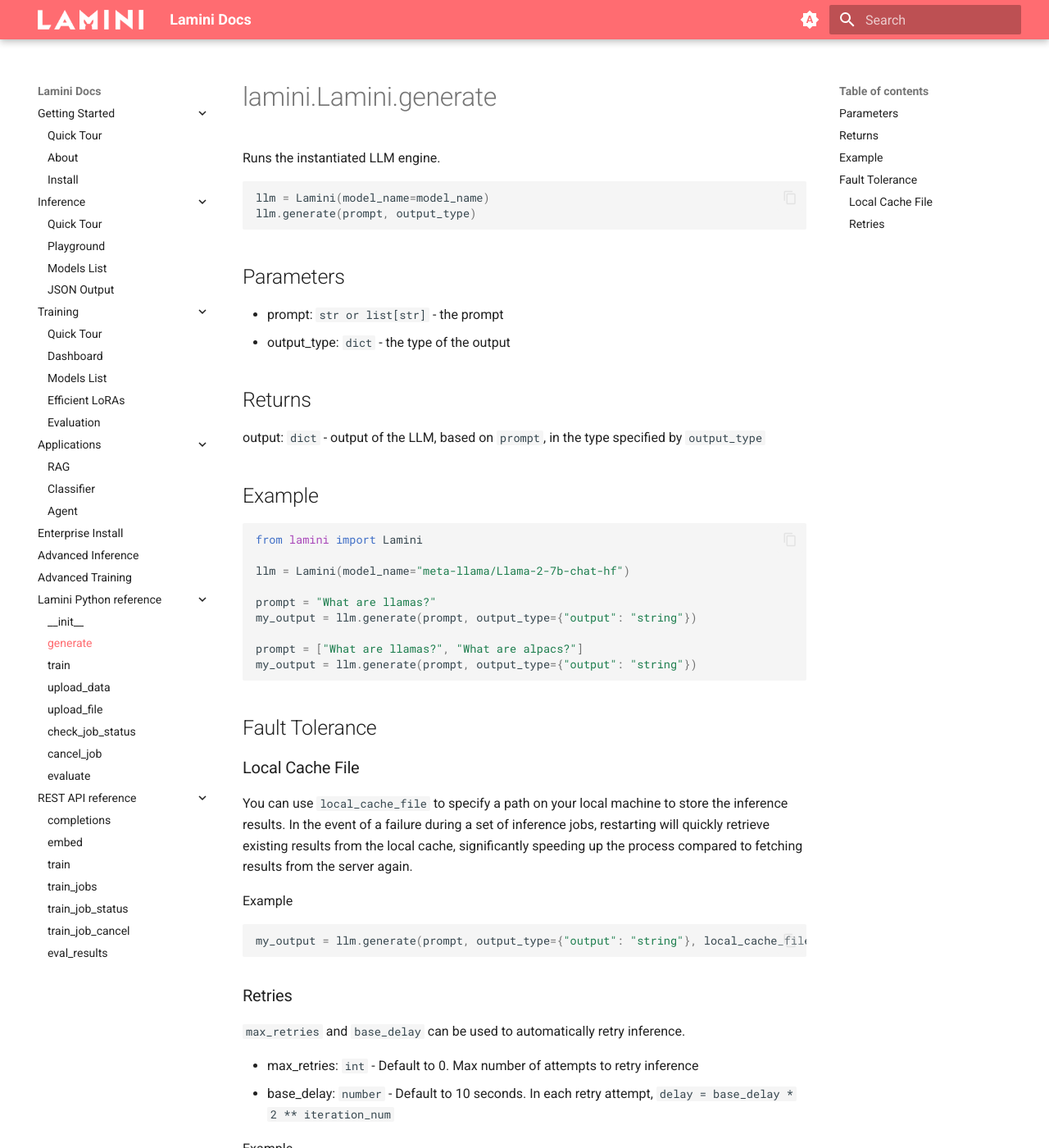
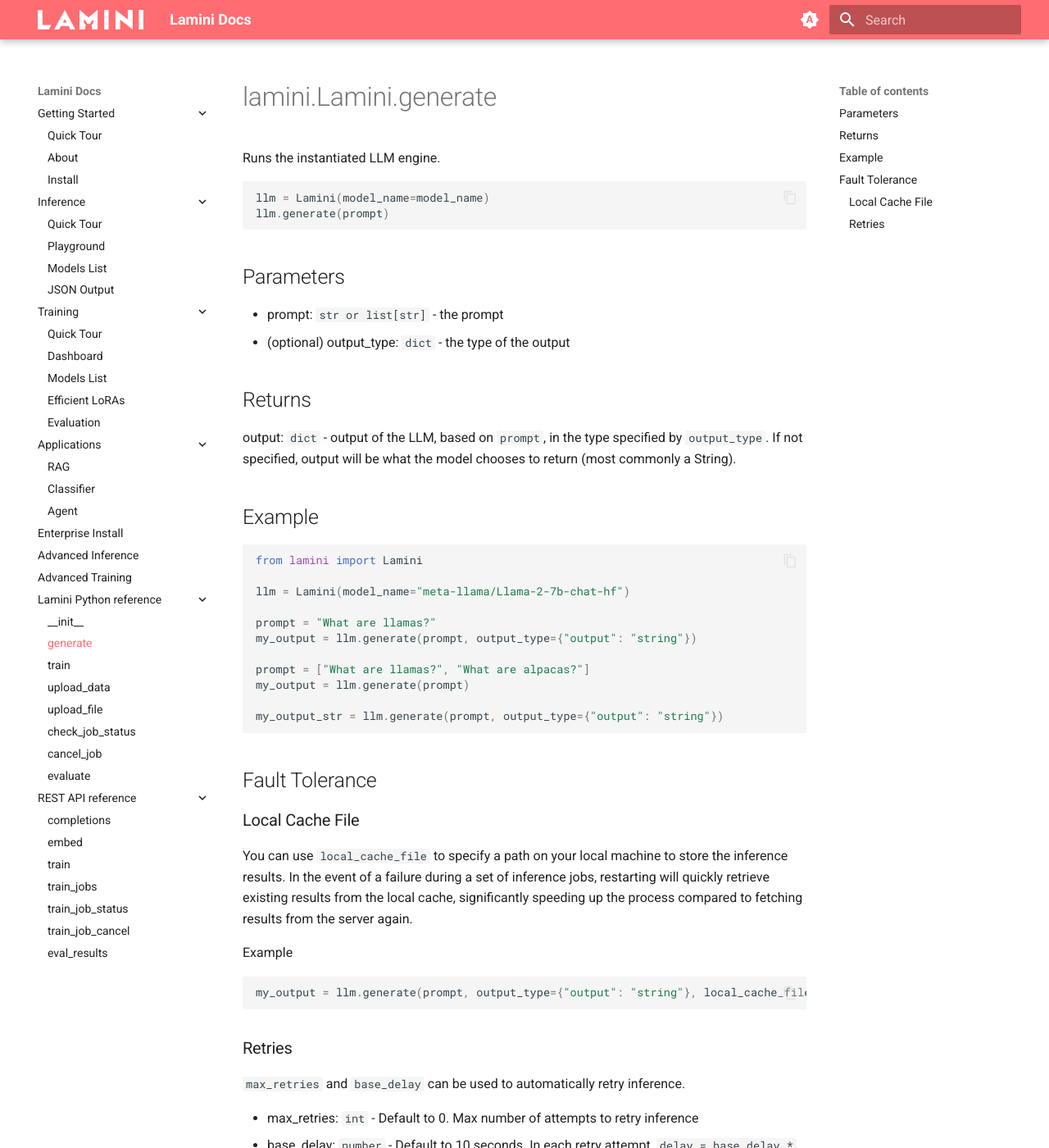
Before and after one commit to lamini-ai/lamini-ai.github.io, an MkDocs documentation site: the page built from docs/lamini_python_class/__call__.md, in a window 1280 px wide and 1400 px high. Shown: the whole window at 82% size. Built offline with MkDocs 1.6.1 and Material for MkDocs 9.7.7, drawn with Linux system fonts in a browser that asks for light colours.

Commit message:
Update __call__.md

````diff
--- a/docs/lamini_python_class/__call__.md
+++ b/docs/lamini_python_class/__call__.md
@@ -4,17 +4,17 @@
 
 ```python
 llm = Lamini(model_name=model_name)
-llm.generate(prompt, output_type)
+llm.generate(prompt)
 ```
 
 ## Parameters
 
 -   prompt: `str or list[str]` - the prompt
--   output_type: `dict` - the type of the output
+-   (optional) output_type: `dict` - the type of the output
 
 ## Returns
 
-output: `dict` - output of the LLM, based on `prompt`, in the type specified by `output_type`
+output: `dict` - output of the LLM, based on `prompt`, in the type specified by `output_type`. If not specified, output will be what the model chooses to return (most commonly a String).
 
 ## Example
 
@@ -26,8 +26,10 @@
 prompt = "What are llamas?"
 my_output = llm.generate(prompt, output_type={"output": "string"})
 
-prompt = ["What are llamas?", "What are alpacs?"]
-my_output = llm.generate(prompt, output_type={"output": "string"})
+prompt = ["What are llamas?", "What are alpacas?"]
+my_output = llm.generate(prompt)
+
+my_output_str = llm.generate(prompt, output_type={"output": "string"})
 ```
 
 ## Fault Tolerance
````
